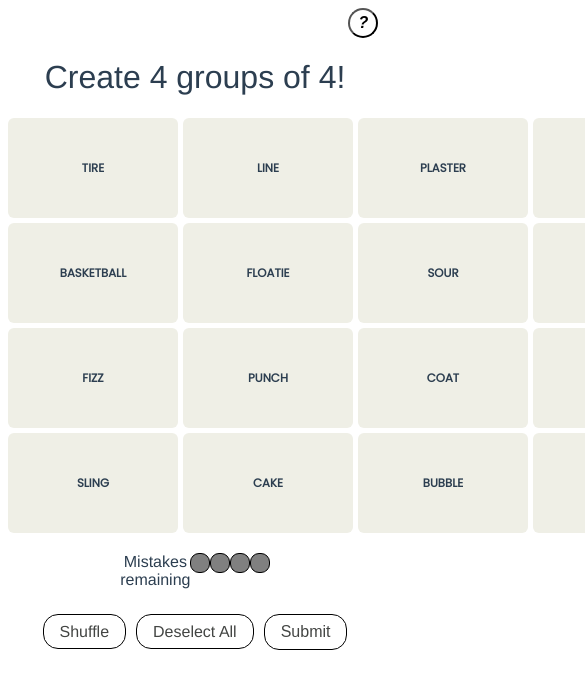
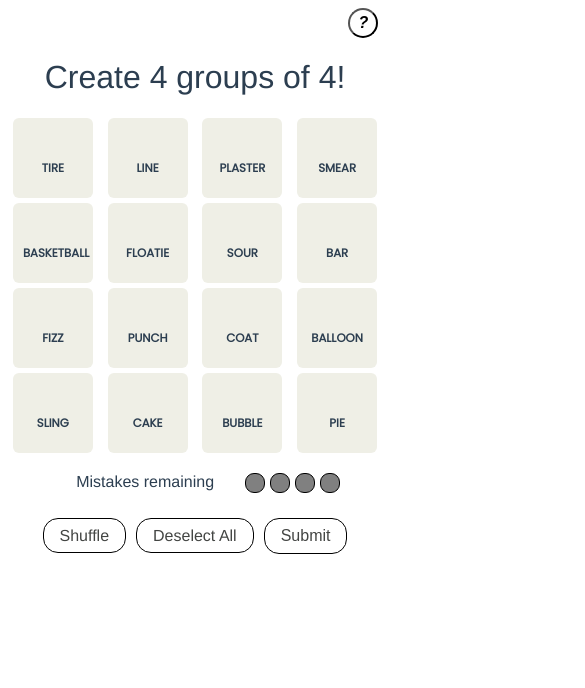
Before and after one commit to margOnline/connections, a Vue app: page / in a window 390 px wide. Shown: the top 688 px of the page, 585 px wide, since content can reach past the window. Built offline with nearby package versions, Linux system fonts and the light colour scheme; a web font is replaced by a local one.

Commit message:
Some styling changes for a better mobile ux (#19)

```diff
--- a/src/components/NumberOfGuesses.vue
+++ b/src/components/NumberOfGuesses.vue
@@ -27,11 +27,10 @@ export default {
 
 <style scoped>
 .guesses-container {
-  margin-top: 20px;
   margin: 20px auto;
   display: grid;
   grid-template-columns: 8fr 1fr 1fr 1fr 1fr;
-  width: 40%;
+  width: 80%;
 }
 .circle {
   height: 18px;
--- a/src/components/WordSquare.vue
+++ b/src/components/WordSquare.vue
@@ -23,16 +23,17 @@ export default {
 .word {
   display: inline-block;
   font-family: "Poppins";
-  font-size: 20px;
-  font-weight: bold;
-  height: 80px;
-  width: 150px;
+  font-size: 16px;
+  font-weight: 700;
+  height: 60px;
+  width: 60px;
   background-color: #efefe6;
   padding: 10px;
   text-align: center;
   border-radius: 6px;
   line-height: 80px;
-  vertical-align: center;
+  justify-content: center;
+  align-content: center;
 }
 .word a {
   color: black;
```
